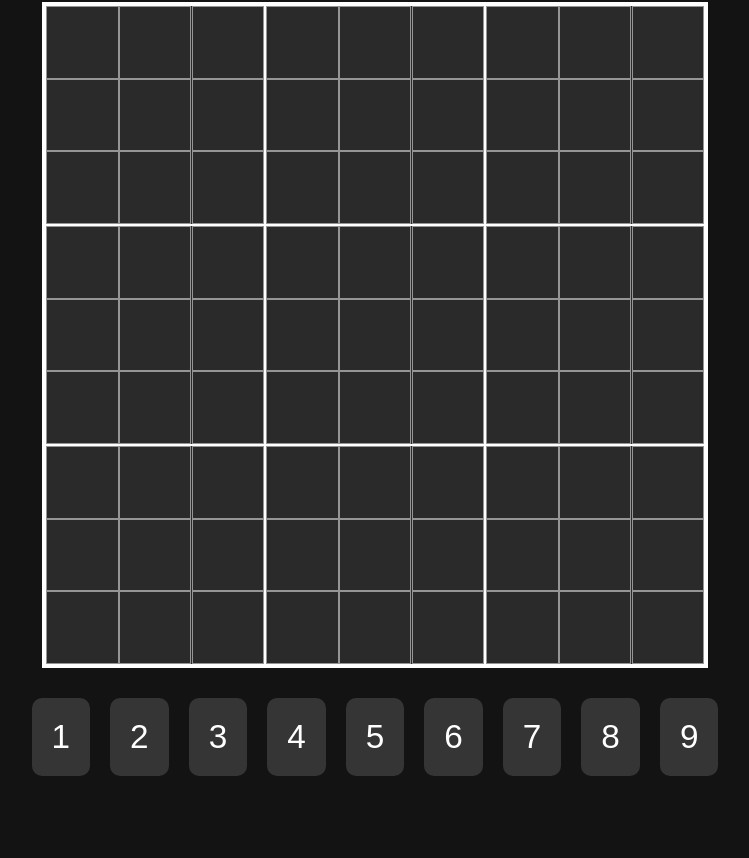
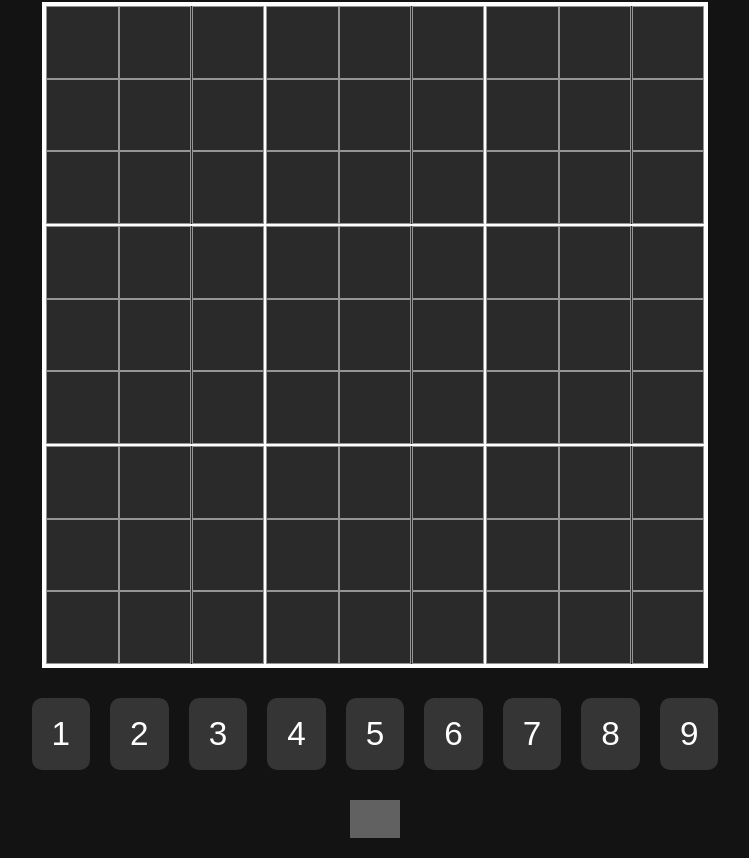
Before and after one commit to ViniSouza001/sudoku, a plain HTML site: page index.html in a window 1280 px wide. Shown: the part 103-961 px from the top of the page, without its empty margins (265-1014 px from the left). Before the commit the page ends 899 px from the top, so only its background shows below. Drawn offline with Linux system fonts and the light colour scheme; grey boxes are pictures that could not be loaded.

Commit message:
putting numerals working

```diff
--- a/index.html
+++ b/index.html
@@ -10,33 +10,18 @@
     <h1 class="title">SUDOKU</h1>
     <main></main>
     <div class="numerals">
-        <div class="numeral">
-            <h1 class="number">1</h1>
-        </div>
-        <div class="numeral">
-            <h1 class="number">2</h1>
-        </div>
-        <div class="numeral">
-            <h1 class="number">3</h1>
-        </div>
-        <div class="numeral">
-            <h1 class="number">4</h1>
-        </div>
-        <div class="numeral">
-            <h1 class="number">5</h1>
-        </div>
-        <div class="numeral">
-            <h1 class="number">6</h1>
-        </div>
-        <div class="numeral">
-            <h1 class="number">7</h1>
-        </div>
-        <div class="numeral">
-            <h1 class="number">8</h1>
-        </div>
-        <div class="numeral">
-            <h1 class="number">9</h1>
-        </div>
+        <div class="numeral">1</div>
+        <div class="numeral">2</div>
+        <div class="numeral">3</div>
+        <div class="numeral">4</div>
+        <div class="numeral">5</div>
+        <div class="numeral">6</div>
+        <div class="numeral">7</div>
+        <div class="numeral">8</div>
+        <div class="numeral">9</div>
+    </div>
+    <div class="icons">
+        <img class="erase" src="https://static.thenounproject.com/png/61560-200.png" alt="Erase">
     </div>
 </body>
 <script src="./script.js" defer></script>
--- a/script.js
+++ b/script.js
@@ -1,4 +1,6 @@
 const main = document.querySelector("main");
+const numerals = document.querySelectorAll(".numeral");
+const erase = document.querySelector('.erase')
 let limit = 9;
 let numberCell = 0;
 const cells = [];
@@ -41,6 +43,21 @@ const buildCell = (squad) => {
     }
 }
 
+numerals.forEach (numeral => {
+    numeral.onclick = () => {
+        if(selectedCell) {
+            const number = Number(numeral.textContent)
+            selectedCell.textContent = number
+        } else {
+            alert("Você precisa selecionar uma célula primeiro!")
+        }
+    }
+})
+
+erase.onclick = () => {
+    selectedCell.textContent = null
+}
+
 // start of all functions
 for(let i = 0; i < limit; i++) {
     buildSquad();
--- a/styles.css
+++ b/styles.css
@@ -45,7 +45,7 @@ main {
     display: flex;
     align-items: center;
     justify-content: center;
-    font: normal 15pt "Arial";
+    font: normal 25pt "Arial";
     user-select: none;
 }
 
@@ -64,18 +64,29 @@ main {
 
 .numeral {
     background-color: rgb(53, 53, 53);
-    padding: 20px;
+    padding: 17px 20px;
     border-radius: 10px;
     cursor: pointer;
     transition: .3s;
+    user-select: none;
+    font: normal 25pt "Arial";
+    color: white;
 }
 
 .numeral:hover {
     background-color: rgba(205, 205, 205, 0.5);
 }
 
-.number {
-    font: normal 25pt "Arial";
-    user-select: none;
-    color: white;
+.icons {
+    width: 70%;
+    align-items: center;
+    display: flex;
+    justify-content: center;
+    margin-top: 30px;
 }
+
+.erase {
+    width: 50px;
+    cursor: pointer;
+    filter: invert(100%);
+}
```
